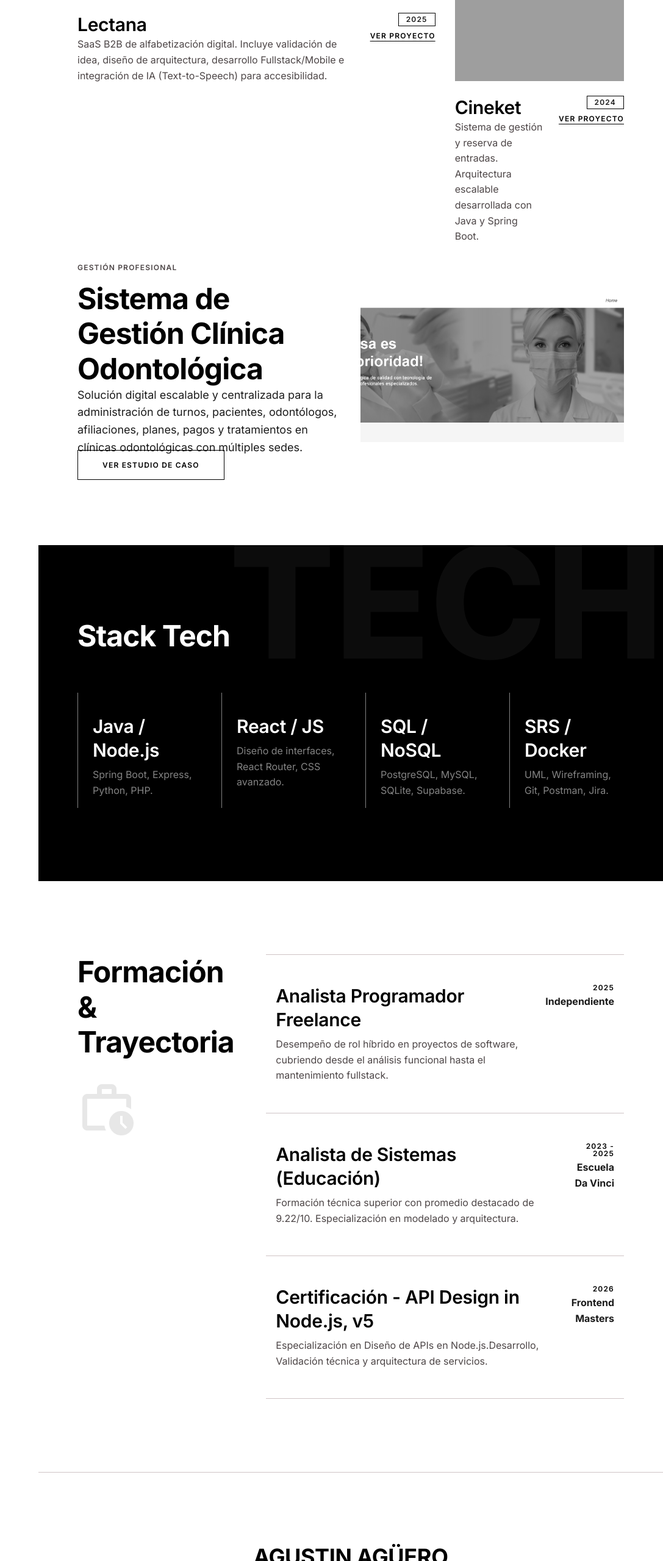
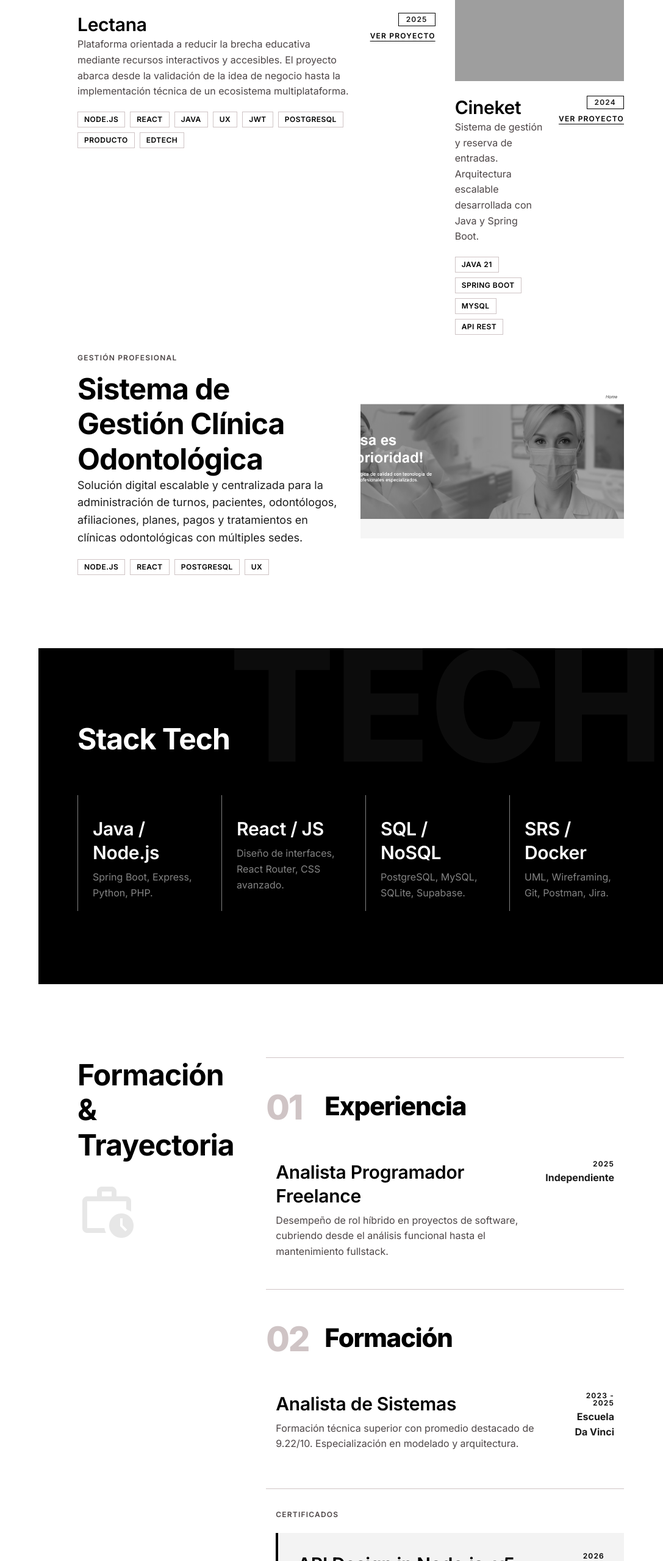
Before and after one commit to agusaguerom/agustin-aguero, a plain HTML site: page index.html in a window 1280 px wide. Shown: the part 2245-4805 px from the top of the page at 61% size, without its empty margins (193-1280 px from the left). Drawn offline with nearby package versions, Linux system fonts and the light colour scheme; grey boxes are pictures that could not be loaded.

Commit message:
projects

```diff
--- a/css/app.css
+++ b/css/app.css
@@ -499,6 +499,25 @@ img {
     margin-bottom: 0;
 }
 
+.project__stack {
+    display: flex;
+    flex-wrap: wrap;
+    gap: 8px;
+    margin-top: 20px;
+}
+
+.project__stack span {
+    border: 1px solid var(--outline-variant);
+    background: var(--surface-container-lowest);
+    color: var(--primary);
+    padding: 6px 10px;
+    font-size: 12px;
+    font-weight: 600;
+    line-height: 1;
+    letter-spacing: 0.04em;
+    text-transform: uppercase;
+}
+
 .tag {
     border: 1px solid var(--primary);
     padding: 4px 12px;
@@ -597,13 +616,72 @@ img {
     border-top: 1px solid var(--outline-variant);
 }
 
+.timeline-group {
+    border-bottom: 1px solid var(--outline-variant);
+    padding: 56px 0 0;
+}
+
+.timeline-group__header {
+    display: grid;
+    grid-template-columns: 72px minmax(0, 1fr);
+    gap: 24px;
+    margin-bottom: 8px;
+}
+
+.timeline-group__number {
+    color: var(--outline-variant);
+    font-size: 56px;
+    font-weight: 800;
+    line-height: 0.9;
+    letter-spacing: -0.04em;
+}
+
+.timeline-group__label {
+    margin: 0 0 12px;
+    color: var(--primary);
+}
+
+.timeline-group__header h3 {
+    margin: 0 0 10px;
+    color: var(--primary);
+    font-size: 42px;
+    font-weight: 800;
+    line-height: 1.1;
+    letter-spacing: -0.03em;
+}
+
+.timeline-group__header p:last-child {
+    max-width: 560px;
+    margin: 0;
+    color: var(--on-surface-variant);
+    font-size: 17px;
+    line-height: 1.6;
+}
+
+.timeline-group__label--nested {
+    margin: 0;
+    color: var(--on-surface-variant);
+}
+
+.certificates-group {
+    border-top: 1px solid var(--outline-variant);
+    margin-top: 12px;
+    padding: 36px 16px 0;
+}
+
 .experience-item {
     display: flex;
     flex-direction: column;
     gap: 24px;
-    border-bottom: 1px solid var(--outline-variant);
     padding: 48px 16px;
     transition: background-color 200ms ease;
+}
+
+.experience-item--certificate {
+    border-left: 4px solid var(--primary);
+    margin: 24px 0 40px 16px;
+    background: var(--surface-container-low);
+    padding: 32px;
 }
 
 .experience-item:hover {
@@ -611,11 +689,29 @@ img {
 }
 
 .experience-item__copy {
-    max-width: 448px;
+    max-width: 560px;
 }
 
 .experience-item__copy h3 {
     margin-bottom: 8px;
+}
+
+.certificate-link {
+    display: inline-flex;
+    width: fit-content;
+    border-bottom: 1px solid var(--primary);
+    margin-top: 24px;
+    color: var(--primary);
+    font-size: 12px;
+    font-weight: 600;
+    line-height: 1;
+    letter-spacing: 0.1em;
+    text-transform: uppercase;
+    transition: opacity 200ms ease;
+}
+
+.certificate-link:hover {
+    opacity: 0.6;
 }
 
 .experience-item__meta {
@@ -963,6 +1059,29 @@ body.is-leaving .side-nav {
     background: var(--surface-container);
 }
 
+.certificate-page__panel {
+    max-width: 920px;
+    border: 1px solid var(--outline-variant);
+    background: var(--surface-container-low);
+    padding: 48px;
+}
+
+.certificate-page__panel h2 {
+    margin: 0 0 16px;
+    color: var(--primary);
+    font-size: 30px;
+    font-weight: 700;
+    line-height: 1.2;
+}
+
+.certificate-page__panel p {
+    max-width: 680px;
+    margin: 0 0 24px;
+    color: var(--on-surface-variant);
+    font-size: 17px;
+    line-height: 1.7;
+}
+
 .readme-viewer {
     max-width: var(--container-max);
     border-top: 1px solid var(--primary);
--- a/index.html
+++ b/index.html
@@ -113,9 +113,21 @@
                         <div class="project__meta">
                             <div>
                                 <h3>Lectana</h3>
-                                <p>SaaS B2B de alfabetización digital. Incluye validación de idea, diseño de
-                                    arquitectura, desarrollo Fullstack/Mobile e integración de IA (Text-to-Speech) para
-                                    accesibilidad.</p>
+                                <p>Plataforma orientada a reducir la brecha educativa mediante recursos interactivos y
+                                    accesibles.
+                                    El proyecto abarca desde la validación de la idea de negocio hasta la implementación
+                                    técnica de un ecosistema multiplataforma.</p>
+                                <div class="project__stack" aria-label="Stack de Lectana">
+                                    <span>Node.js</span>
+                                    <span>React</span>
+                                    <span>Java</span>
+                                    <span>UX</span>
+                                    <span>JWT</span>
+                                    <span>PostgreSQL</span>
+
+                                    <span>Producto</span>
+                                    <span>EdTech</span>
+                                </div>
                             </div>
                             <span class="project__actions">
                                 <span class="tag">2025</span>
@@ -135,6 +147,12 @@
                                 <h3>Cineket</h3>
                                 <p>Sistema de gestión y reserva de entradas. Arquitectura escalable desarrollada con
                                     Java y Spring Boot.</p>
+                                <div class="project__stack" aria-label="Stack de Cineket">
+                                    <span>Java 21</span>
+                                    <span>Spring Boot</span>
+                                    <span>MySQL</span>
+                                    <span>API REST</span>
+                                </div>
                             </div>
                             <span class="project__actions">
                                 <span class="tag">2024</span>
@@ -155,7 +173,14 @@
                                     clínicas odontológicas con múltiples sedes.
 
                                 </p>
-                                <span class="button button--outline">Ver Estudio de Caso</span>
+                                <div class="project__stack"
+                                    aria-label="Stack de Sistema de Gestión Clínica Odontológica">
+                                    <span>Node.js</span>
+                                    <span>React</span>
+                                    <span>PostgreSQL</span>
+                                    <span>UX</span>
+
+                                </div>
                             </div>
                             <div class="project__media project__media--video">
                                 <img alt="Clinica Web" src="assets/clinica.png" />
@@ -206,13 +231,19 @@
                     </div>
                 </div>
                 <div class="experience-list">
-                    <!-- Experience Item -->
+                    <div class="timeline-group">
+                        <header class="timeline-group__header">
+                            <span class="timeline-group__number">01</span>
+                            <div>
+                                <h3>Experiencia</h3>
+                            </div>
+                        </header>
                         <article class="experience-item">
                             <div class="experience-item__copy">
                                 <h3>Analista Programador Freelance</h3>
                                 <p>
-                                Desempeño de rol híbrido en proyectos de software, cubriendo desde el análisis funcional
-                                hasta el mantenimiento fullstack.
+                                    Desempeño de rol híbrido en proyectos de software, cubriendo desde el análisis
+                                    funcional hasta el mantenimiento fullstack.
                                 </p>
                             </div>
                             <div class="experience-item__meta">
@@ -220,13 +251,20 @@
                                 <p>Independiente</p>
                             </div>
                         </article>
+                    </div>
 
-                    <!-- Experience Item -->
+                    <div class="timeline-group">
+                        <header class="timeline-group__header">
+                            <span class="timeline-group__number">02</span>
+                            <div>
+                                <h3>Formación</h3>
+                            </div>
+                        </header>
                         <article class="experience-item">
                             <div class="experience-item__copy">
-                            <h3>Analista de Sistemas (Educación)</h3>
-                            <p>Formación técnica superior con promedio destacado de 9.22/10. Especialización en modelado
-                                y arquitectura.</p>
+                                <h3>Analista de Sistemas</h3>
+                                <p>Formación técnica superior con promedio destacado de 9.22/10. Especialización en
+                                    modelado y arquitectura.</p>
                             </div>
                             <div class="experience-item__meta">
                                 <p class="eyebrow">2023 - 2025</p>
@@ -234,19 +272,24 @@
                             </div>
                         </article>
 
-                    <!-- Experience Item -->
-                    <article class="experience-item">
+                        <div class="certificates-group">
+                            <p class="eyebrow timeline-group__label timeline-group__label--nested">Certificados</p>
+                        </div>
+                        <article class="experience-item experience-item--certificate">
                             <div class="experience-item__copy">
-                            <h3>Certificación - API Design in Node.js, v5</h3>
-                            <p>Especialización en Diseño de APIs en Node.js.Desarrollo, Validación técnica y
-                                arquitectura de
-                                servicios.</p>
+                                <h3>API Design in Node.js, v5</h3>
+                                <p>Especialización en Diseño de APIs en Node.js. Desarrollo, validación técnica y
+                                    arquitectura de servicios.</p>
+                                <a class="certificate-link"
+                                    href="https://static.frontendmasters.com/ud/c/9d544613ec/xdzGqkzYQB/api-design-nodejs-v5.pdf">Ver
+                                    certificado</a>
                             </div>
                             <div class="experience-item__meta">
                                 <p class="eyebrow">2026</p>
                                 <p>Frontend Masters</p>
                             </div>
                         </article>
+                    </div>
                 </div>
             </div>
         </section>
--- a/js/readme-config.js
+++ b/js/readme-config.js
@@ -6,7 +6,7 @@
             description: "Plataforma educativa enfocada en accesibilidad, recursos interactivos y validacion de producto.",
             role: "Analisis, producto y desarrollo",
             status: "Documentacion activa",
-            stack: ["Producto", "Educacion", "UX", "Fullstack"],
+            stack: ["Producto", "EdTech", "UX", "Node.js", "React", "Java", "JWT"],
             repoUrl: "https://github.com/agusaguerom/lectana-docs",
             readmeUrl: "https://raw.githubusercontent.com/agusaguerom/lectana-docs/refs/heads/main/README.md",
         },
--- a/js/readme-viewer.js
+++ b/js/readme-viewer.js
@@ -81,7 +81,6 @@
                     <div class="readme-viewer__intro">
                         <p class="eyebrow">README adaptado</p>
                         <h2>Documentacion del proyecto</h2>
-                        <p>Contenido tomado del README original y presentado como una pieza editorial dentro del portfolio.</p>
                     </div>
                     ${readmeHtml}
                 </div>
```
Also changed, not shown: certificados/api-design-nodejs-v5.html (added, +30 -0 lines). Lines whose indentation alone changed are shown as unchanged.
